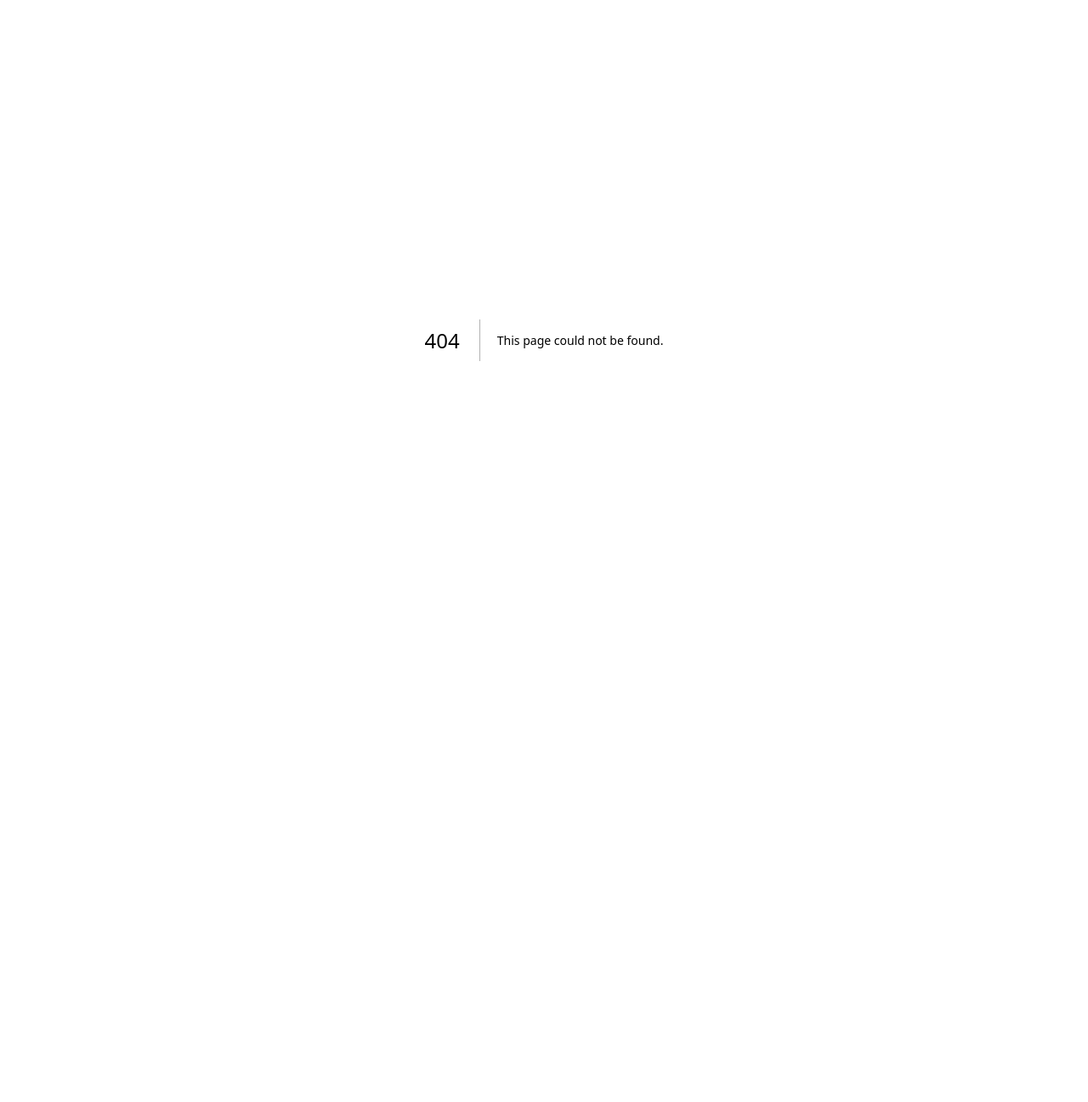
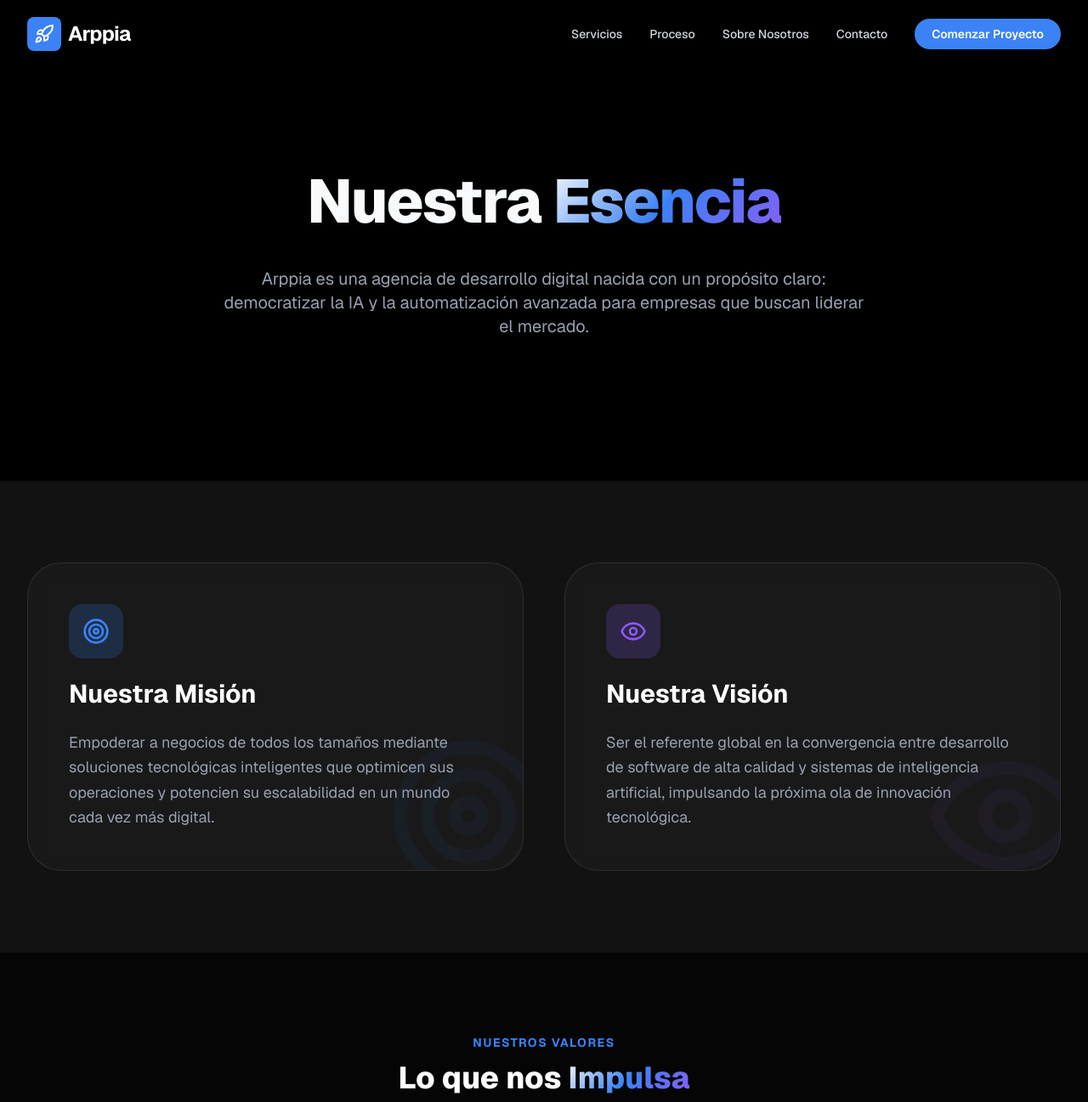
Before and after one commit to AlexisSniffer/arppia-web, a Next.js app: page /about in a window 1280 px wide. Before the commit this address had no page. Shown: the top 1297 px of the page at 85% size. Before the commit the page ends 800 px from the top, so only its background shows below. Built offline with nearby package versions, Linux system fonts and the light colour scheme.

Commit message:
feat: create About page and update Navbar links to support internal routing

```diff
--- /dev/null
+++ b/app/about/page.tsx
@@ -0,0 +1,130 @@
+import React from 'react';
+import Navbar from '@/components/Navbar';
+import Footer from '@/components/Footer';
+import { Target, Eye, Heart, Award, Users, Rocket } from 'lucide-react';
+
+const AboutPage = () => {
+  return (
+    <main className="flex flex-col min-h-screen">
+      <Navbar />
+
+      {/* Hero Section */}
+      <section className="relative pt-32 pb-20 lg:pt-48 lg:pb-32 overflow-hidden bg-black">
+        <div className="absolute top-0 -left-4 w-72 h-72 bg-primary/10 rounded-full mix-blend-multiply filter blur-3xl opacity-20 animate-blob"></div>
+        <div className="max-w-7xl mx-auto px-4 sm:px-6 lg:px-8 relative text-center">
+          <h1 className="text-5xl md:text-7xl font-extrabold tracking-tight mb-8 leading-tight">
+            Nuestra <span className="text-gradient">Esencia</span>
+          </h1>
+          <p className="max-w-3xl mx-auto text-xl text-gray-400 mb-10">
+            Arppia es una agencia de desarrollo digital nacida con un propósito claro: democratizar la IA y la automatización avanzada para empresas que buscan liderar el mercado.
+          </p>
+        </div>
+      </section>
+
+      {/* Mission & Vision */}
+      <section className="py-24 bg-white/5">
+        <div className="max-w-7xl mx-auto px-4 sm:px-6 lg:px-8">
+          <div className="grid grid-cols-1 md:grid-cols-2 gap-12">
+            <div className="glass p-12 rounded-[2.5rem] relative overflow-hidden group">
+              <div className="absolute -right-8 -bottom-8 opacity-5 group-hover:scale-110 transition-transform duration-700">
+                <Target className="w-48 h-48 text-primary" />
+              </div>
+              <div className="bg-primary/20 w-16 h-16 rounded-2xl flex items-center justify-center mb-6">
+                <Target className="w-8 h-8 text-primary" />
+              </div>
+              <h2 className="text-3xl font-bold text-white mb-6">Nuestra Misión</h2>
+              <p className="text-gray-400 text-lg leading-relaxed">
+                Empoderar a negocios de todos los tamaños mediante soluciones tecnológicas inteligentes que optimicen sus operaciones y potencien su escalabilidad en un mundo cada vez más digital.
+              </p>
+            </div>
+
+            <div className="glass p-12 rounded-[2.5rem] relative overflow-hidden group">
+              <div className="absolute -right-8 -bottom-8 opacity-5 group-hover:scale-110 transition-transform duration-700">
+                <Eye className="w-48 h-48 text-accent" />
+              </div>
+              <div className="bg-accent/20 w-16 h-16 rounded-2xl flex items-center justify-center mb-6">
+                <Eye className="w-8 h-8 text-accent" />
+              </div>
+              <h2 className="text-3xl font-bold text-white mb-6">Nuestra Visión</h2>
+              <p className="text-gray-400 text-lg leading-relaxed">
+                Ser el referente global en la convergencia entre desarrollo de software de alta calidad y sistemas de inteligencia artificial, impulsando la próxima ola de innovación tecnológica.
+              </p>
+            </div>
+          </div>
+        </div>
+      </section>
+
+      {/* Values */}
+      <section className="py-24">
+        <div className="max-w-7xl mx-auto px-4 sm:px-6 lg:px-8">
+          <div className="text-center mb-16">
+            <h2 className="text-sm font-bold tracking-widest text-primary uppercase mb-3">Nuestros Valores</h2>
+            <p className="text-4xl font-extrabold text-white">Lo que nos <span className="text-gradient">Impulsa</span></p>
+          </div>
+          <div className="grid grid-cols-1 md:grid-cols-3 gap-8">
+            {[
+              { icon: <Heart className="w-6 h-6 text-red-400" />, title: 'Pasión por el Código', desc: 'No solo escribimos código, construimos arte funcional pensando en cada píxel y cada milisegundo.' },
+              { icon: <Award className="w-6 h-6 text-blue-400" />, title: 'Excelencia Técnica', desc: 'Nos mantenemos a la vanguardia de las tecnologías de IA y backend para ofrecer siempre lo mejor.' },
+              { icon: <Users className="w-6 h-6 text-green-400" />, title: 'Compromiso Total', desc: 'Tu éxito es nuestro éxito. Nos convertimos en un socio tecnológico, no solo en un proveedor.' }
+            ].map((value, idx) => (
+              <div key={idx} className="glass p-8 rounded-3xl text-center hover:translate-y-[-4px] transition-all">
+                <div className="bg-white/5 w-14 h-14 rounded-2xl flex items-center justify-center mx-auto mb-6">
+                  {value.icon}
+                </div>
+                <h3 className="text-xl font-bold text-white mb-4">{value.title}</h3>
+                <p className="text-gray-400 text-sm leading-relaxed">{value.desc}</p>
+              </div>
+            ))}
+          </div>
+        </div>
+      </section>
+
+      {/* Team (Quick Example) */}
+      <section className="py-24 bg-white/5">
+        <div className="max-w-7xl mx-auto px-4 sm:px-6 lg:px-8">
+          <div className="text-center mb-16">
+            <h2 className="text-sm font-bold tracking-widest text-accent uppercase mb-3">El Equipo</h2>
+            <p className="text-4xl font-extrabold text-white">Mentes detrás de <span className="text-gradient">Arppia</span></p>
+          </div>
+          <div className="grid grid-cols-1 md:grid-cols-2 lg:grid-cols-4 gap-8">
+            {[1, 2, 3, 4].map((i) => (
+              <div key={i} className="glass group p-6 rounded-[2rem] text-center overflow-hidden">
+                <div className="w-32 h-32 bg-gradient-to-br from-primary/20 to-accent/20 rounded-full mx-auto mb-6 flex items-center justify-center group-hover:scale-110 transition-transform">
+                  <span className="text-3xl font-bold text-white opacity-50">{i}</span>
+                </div>
+                <h3 className="text-lg font-bold text-white mb-1">Especialista {i}</h3>
+                <p className="text-primary text-sm font-semibold mb-4">Ingeniería & IA</p>
+                <div className="flex justify-center space-x-3 opacity-0 group-hover:opacity-100 transition-opacity">
+                   <div className="w-2 h-2 rounded-full bg-white/20" />
+                   <div className="w-2 h-2 rounded-full bg-white/20" />
+                   <div className="w-2 h-2 rounded-full bg-white/20" />
+                </div>
+              </div>
+            ))}
+          </div>
+        </div>
+      </section>
+
+      {/* CTA */}
+      <section className="py-24">
+        <div className="max-w-3xl mx-auto px-4 text-center">
+            <div className="bg-gradient-to-br from-primary/20 via-accent/10 to-transparent p-12 rounded-[3.52rem] glass">
+                <Rocket className="w-16 h-16 text-primary mx-auto mb-8 animate-bounce" />
+                <h2 className="text-4xl font-bold text-white mb-6">¿Listo para escalar?</h2>
+                <p className="text-gray-400 mb-10 text-lg leading-relaxed">Únete a las empresas que ya están transformando su modelo de negocio con nosotros.</p>
+                <a
+                    href="/#contact"
+                    className="inline-block bg-primary text-white px-10 py-4 rounded-full font-bold text-lg hover:bg-primary/90 transition-all hover:scale-105"
+                >
+                    Empezar Ahora
+                </a>
+            </div>
+        </div>
+      </section>
+
+      <Footer />
+    </main>
+  );
+};
+
+export default AboutPage;
--- a/components/Navbar.tsx
+++ b/components/Navbar.tsx
@@ -17,10 +17,10 @@ const Navbar = () => {
   }, []);
 
   const navLinks = [
-    { name: 'Servicios', href: '#services' },
-    { name: 'Proceso', href: '#process' },
-    { name: 'Portafolio', href: '#portfolio' },
-    { name: 'Contacto', href: '#contact' },
+    { name: 'Servicios', href: '/#services' },
+    { name: 'Proceso', href: '/#process' },
+    { name: 'Sobre Nosotros', href: '/about' },
+    { name: 'Contacto', href: '/#contact' },
   ];
 
   return (
```
